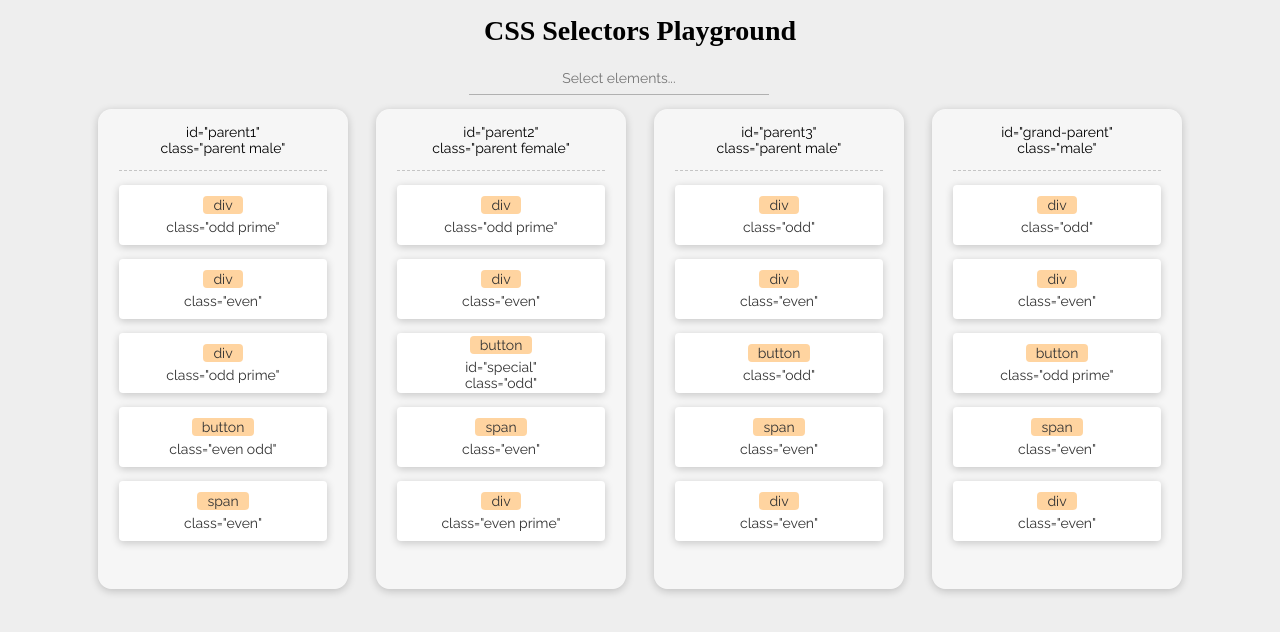
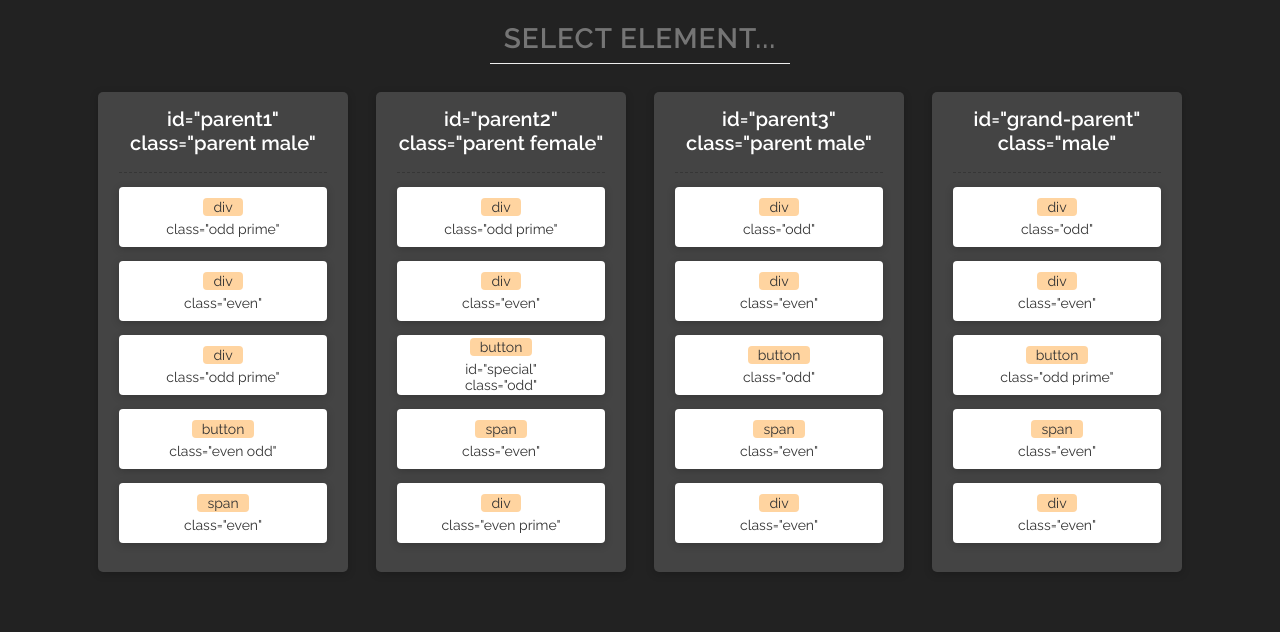
Before and after one commit to ASafaeirad/ws_web-fundamental, a plain HTML site: page index.html in a window 1280 px wide. Drawn offline with Linux system fonts and the light colour scheme.

Commit message:
Dark mode

```diff
--- a/index.html
+++ b/index.html
@@ -4,15 +4,15 @@
   <head>
     <title>Frontend Web Development</title>
     <link rel="stylesheet" href="selector.css">
-    <link href="https://fonts.googleapis.com/css?family=Raleway" rel="stylesheet">
+    <link href="https://fonts.googleapis.com/css?family=Raleway:400,600" rel="stylesheet">
   </head>
 
   <body>
-    <section class="container">
-      <section class="s">
-        <h1 class="page-title">CSS Selectors Playground</h1>
-        <input id="txtSelector" type="text" name="selector" placeholder="Select elements...">
-      </section>
+    <h class="container">
+      <header class="header">
+        <!-- <h1 class="page-title">CSS Selectors Playground</h1> -->
+        <input id="txtSelector" type="text" name="selector" placeholder="SELECT ELEMENT...">
+      </header>
 
       <section id="parents" class="parents">
         <section id="parent1" class="parent male">
--- a/selector.css
+++ b/selector.css
@@ -13,7 +13,7 @@ body {
 }
 
 body {
-  background: #eee;
+  background: #222;
   font-size: 14px;
   font-family: Raleway;
 }
@@ -48,10 +48,11 @@ body {
   flex: 0 0 250px;
   display: flex;
   flex-flow: column wrap;
-  background: rgba(255, 255, 255, 0.5);
+  background: #444;
+  color: #fff;
   padding: 1.1em 1.5em 1em 1.5em;
   box-shadow: 0 2px 8px rgba(0, 0, 0, .2);
-  border-radius: 1em;
+  border-radius: 5px;
   transition: .5s transform, .5s background, .5s box-shadow;
   margin: 1em;
   min-height: 480px;
@@ -60,6 +61,8 @@ body {
 .parent-title {
   display: block;
   text-align: center;
+  font-size: 20px;
+  font-weight: bold;
   margin-bottom: .5em;
 }
 
@@ -89,9 +92,9 @@ hr {
 }
 
 .child.selected {
-  background: #fc830a !important;
+  background: #ffd000 !important;
   box-shadow: 0 5px 10px rgba(252, 131, 10, .5), inset 0 0px 25px rgba(255, 221, 43, 0.5) !important;
-  color: white !important;
+  color: #222 !important;
   transform: translate(0, -3px) !important;
 }
 
@@ -109,16 +112,26 @@ hr {
 
 .grand-parent.selected,
 .parent.selected {
+  color: #222;
   border: 1px dashed #fc830a;
   box-shadow: 0 2px 10px rgba(252, 131, 10, .5);
   transform: translate(0, -3px) !important;
+  background-color: #eee;
+}
+
+.header {
+  margin: 1em;
 }
 
 #txtSelector {
   padding: 8px 10px;
   background: transparent;
   border-width: 0 0 1px 0;
-  border-color: rgba(0, 0, 0, .4);
+  font-size: 2em;
+  color: #eee;
+  font-weight: bold;
+  letter-spacing: 1px;
+  border-color: #eee;
   width: 300px;
   text-align: center;
 }
@@ -129,6 +142,7 @@ hr {
 }
 
 .page-title {
+  color: #eee;
   font-size: 2em;
   font-family: Segoe UI Light;
   margin: 15px;
```
